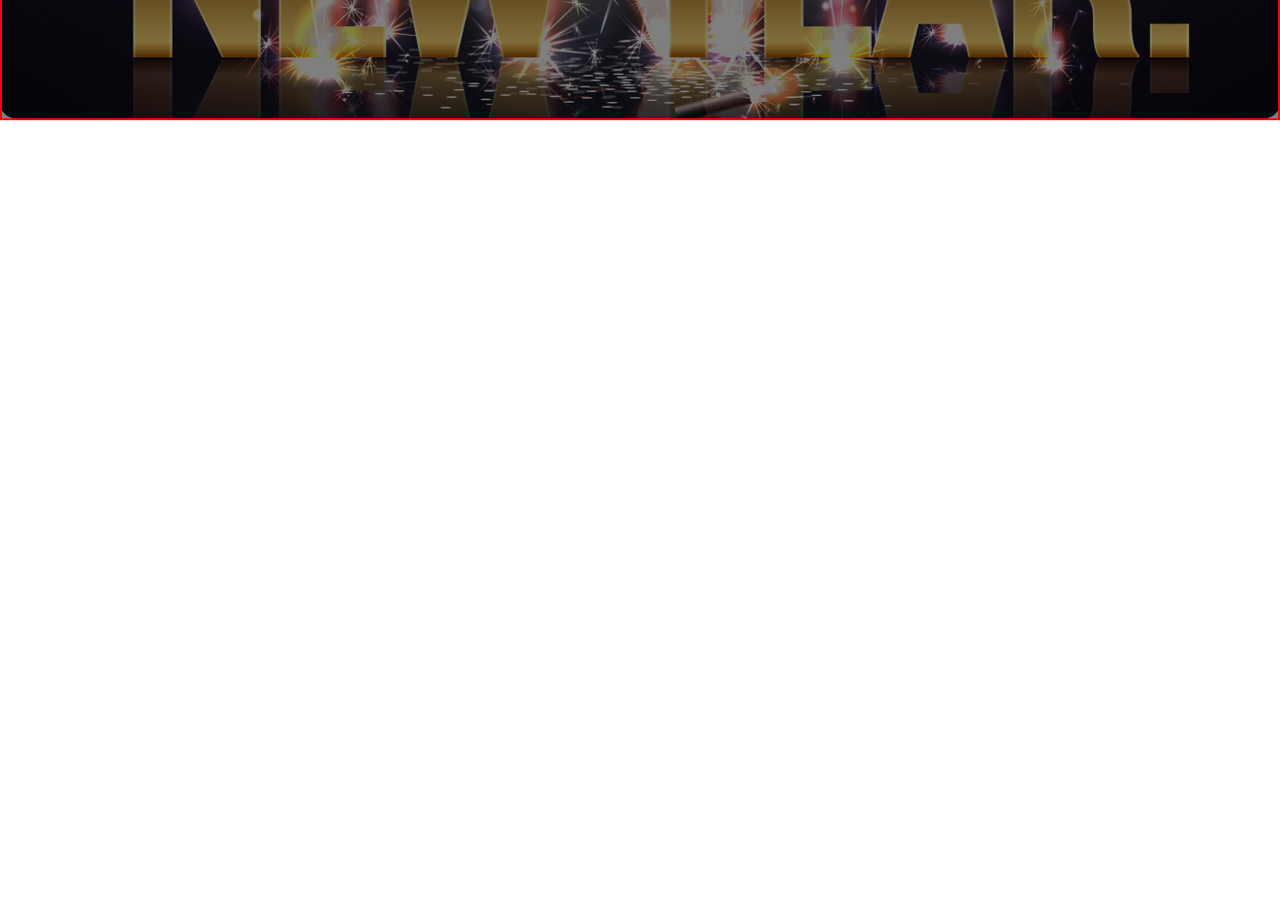
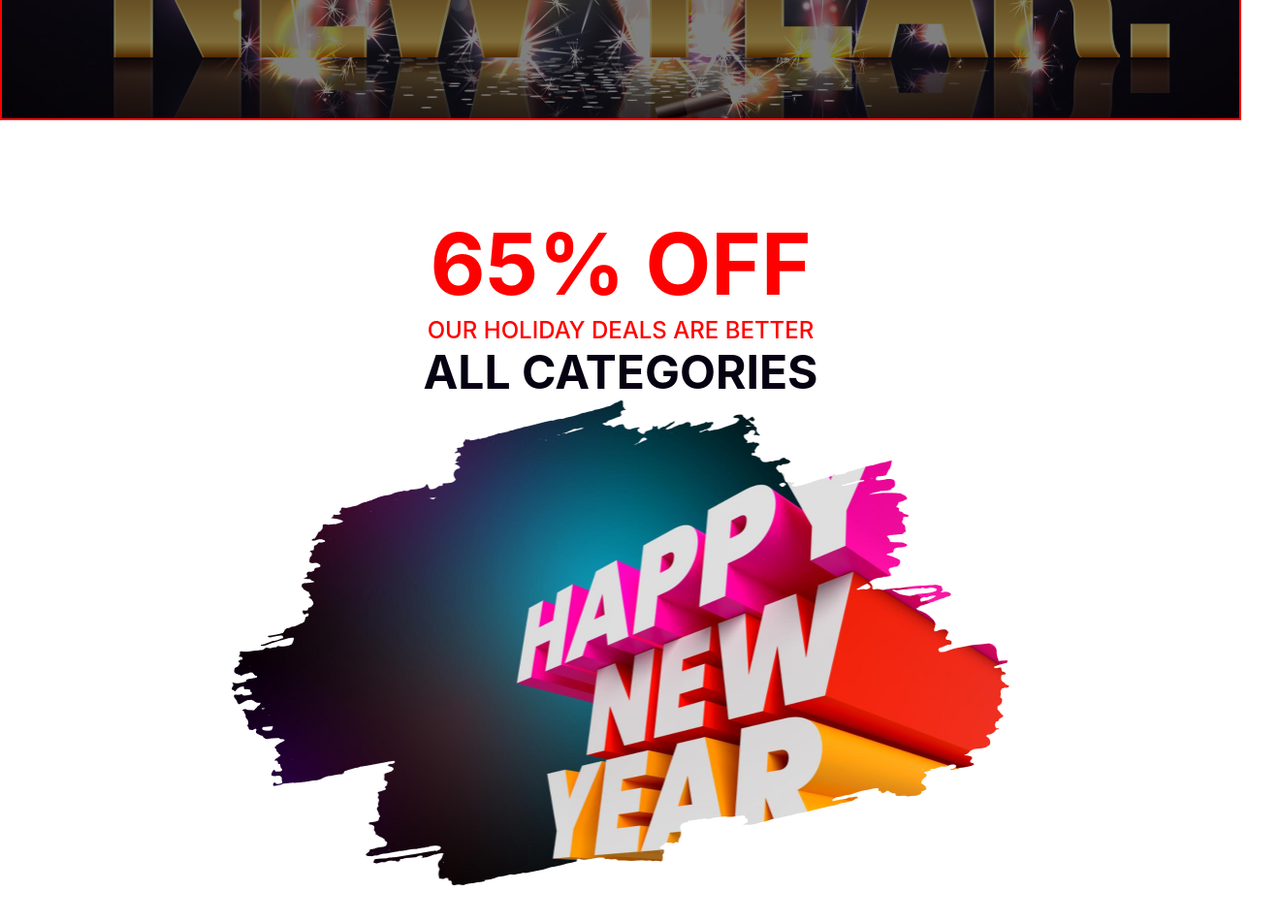
Before and after one commit to shahinur00789/new-year-offer, a plain HTML site: page index.html in a window 1280 px wide. Shown: the part 500-1452 px from the top of the page at 97% size, 1320 px wide, since content can reach past the window. Before the commit the page ends 800 px from the top, so only its background shows below. Drawn offline with Linux system fonts and the light colour scheme.

Commit message:
secound section add

```diff
--- a/index.html
+++ b/index.html
@@ -15,6 +15,20 @@
 
     </header>
     <main>
+        <!-- 65% conteinar start now -->
+         <section class="secound-section-container">
+            <div class="second-section-contant" >
+                <h1>65% OFF</h1>
+                <p>OUR HOLIDAY DEALS ARE BETTER</p>
+                <h3>ALL CATEGORIES</h3>
+            </div>
+            <div class="image-conteinar">
+                <img src="../New Year Photo.png" alt="">
+            </div>
+
+
+         </section>
+        <!-- 65% conteinar end now -->
 
     </main>
     <footer>
--- a/style/style.css
+++ b/style/style.css
@@ -9,7 +9,7 @@ body{
 }
 /* style banner */
 .border-con{
-    width: 1320px;
+    max-width: 1320px;
     min-height: 600px;
     border: 2px solid red;
     margin: 0 auto;
@@ -46,3 +46,62 @@ font-family: Merriweather;
 font-size: 72px;
 font-weight: 900;
 }
+/* 65% conteinar start now  */
+.secound-section-container{
+    width: 802.9px;
+height: 806px;
+
+margin: 0 auto;
+margin-top: 95px;
+
+}
+.second-section-contant{
+    display: flex;
+flex-direction: column;
+justify-content:center;
+align-items: center;
+
+}
+
+.second-section-contant h1{
+
+color: #FF0000;
+font-family: Inter;
+font-size: 88px;
+font-weight: 700;
+line-height: 107px;
+letter-spacing: 0%;
+text-align: center;
+
+
+}
+.second-section-contant p{
+
+    color: rgb(255, 0, 0);
+font-family: Inter;
+font-size: 24px;
+font-weight: 500;
+line-height: 29px;
+letter-spacing: 0%;
+text-align: center;
+}
+.second-section-contant h3{
+    color: rgb(7, 2, 17);
+font-family: Inter;
+font-size: 48px;
+font-weight: 700;
+line-height: 58px;
+letter-spacing: 0%;
+text-align: center;
+
+}
+.image-conteinar{
+
+    width: 802px;
+    height: 500px;
+}
+.image-conteinar img{
+    width: 100%;
+    height: 100%;
+}
+/* secound sectioon done */
```
